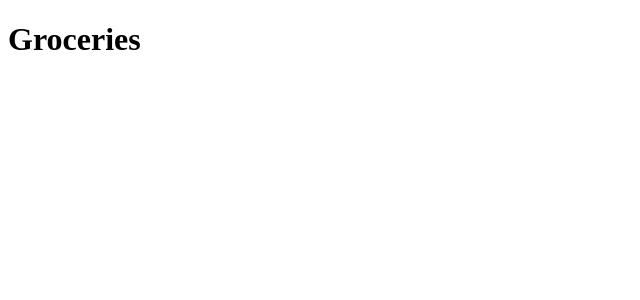
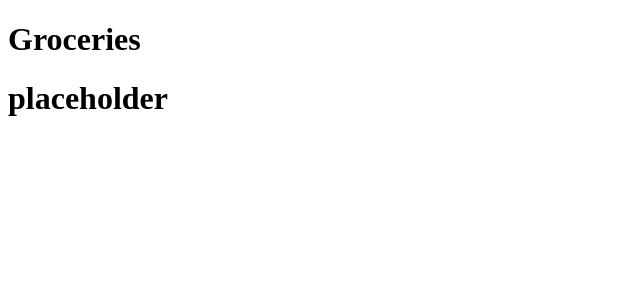
Before and after one commit to roselynh100/listry, a React (Create React App) app in the folder frontend/: page /camera in a window 1280 px wide. Before the commit this address had no page. Shown: the top 300 px of the page, without its empty margins (0-640 px from the left). Built offline with nearby package versions, Linux system fonts and the light colour scheme.

Commit message:
started setting up the camera jsx

```diff
--- a/frontend/src/App.js
+++ b/frontend/src/App.js
@@ -2,6 +2,7 @@ import React from 'react';
 import { BrowserRouter as Router, Routes, Route } from "react-router-dom";
 import Header from "./components/header";
 import Home from "./components/home";
+import Camera from "./components/camera";
 import Checklist from "./components/checklist";
 import Map from "./components/map";
 
@@ -12,7 +13,7 @@ function App() {
 				<Header />
 				<Routes>
 					<Route path="/" element={<Home />} />
-
+					<Route path="/camera" element={<Camera />} />
 					<Route path="/checklist" element={<Checklist />} />
 					<Route path="/map" element={<Map />} />
 				</Routes>
--- /dev/null
+++ b/frontend/src/components/camera/index.jsx
@@ -0,0 +1,10 @@
+import React from "react";
+import "./camera.scss";
+
+export default function Camera() {
+    return (
+        <div>
+            <h1>placeholder</h1>
+        </div>
+    );
+}
--- a/frontend/src/components/header/index.jsx
+++ b/frontend/src/components/header/index.jsx
@@ -1,5 +1,5 @@
 import React from "react";
-import "../header/header.scss";
+import "./header.scss";
 
 export default function Header() {
 	return (
--- a/frontend/src/components/home/index.jsx
+++ b/frontend/src/components/home/index.jsx
@@ -1,6 +1,6 @@
 import React from "react";
 import { Link } from "react-router-dom";
-import "../home/home.scss";
+import "./home.scss";
 
 export default function Home() {
     return (
```
Also changed, not shown: frontend/src/components/camera/camera.scss (added).
